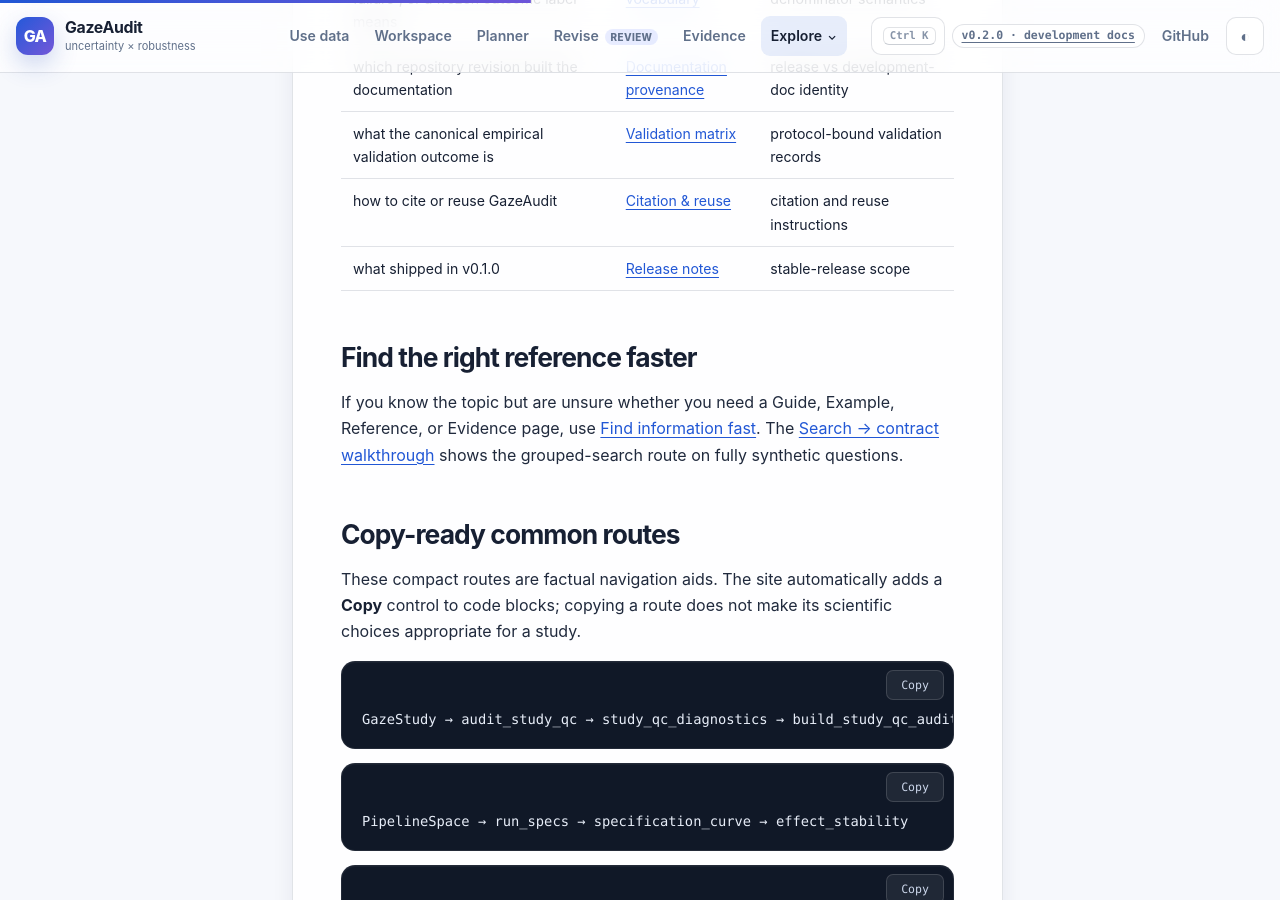
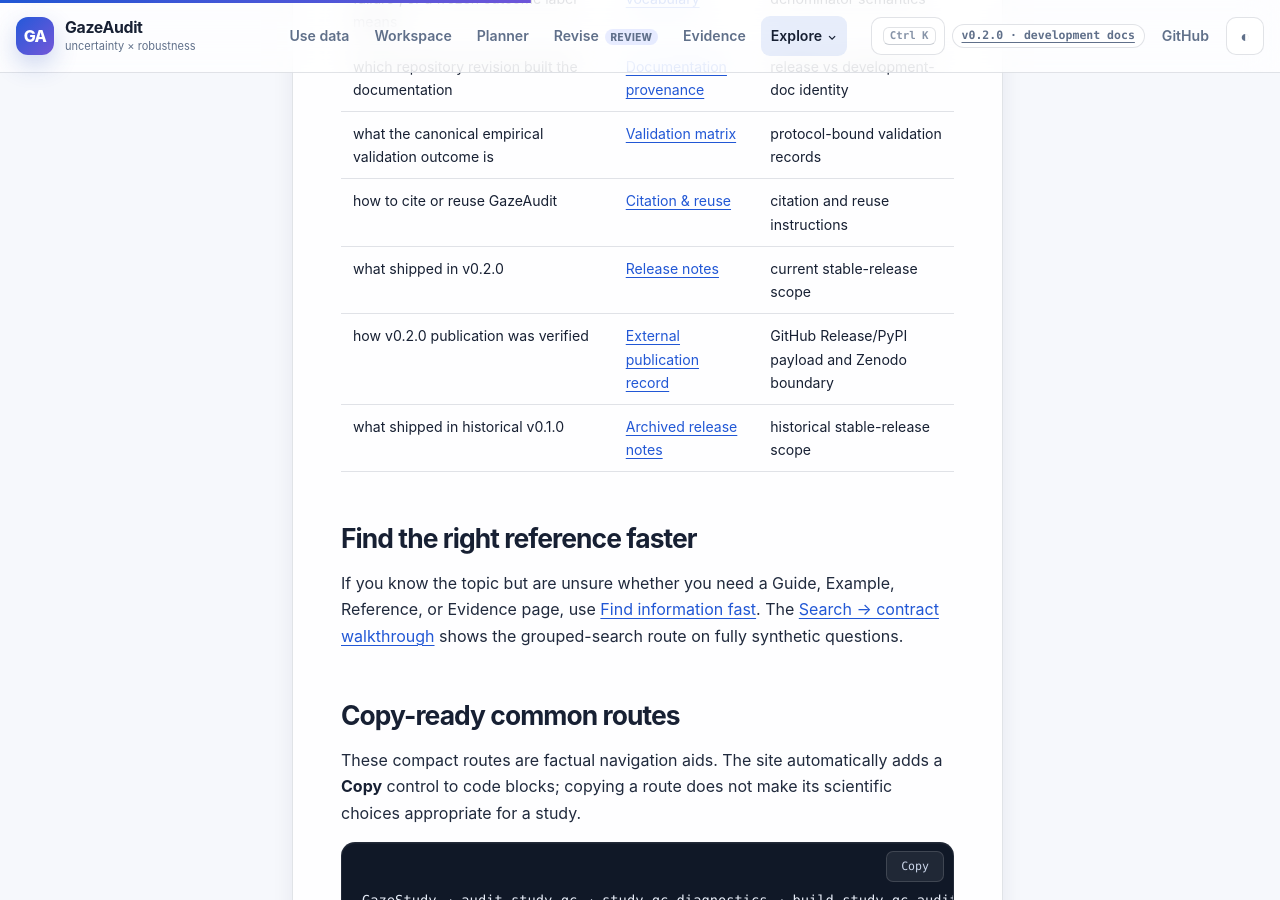
Before and after one commit to stefanosbalaskas/GazeAudit, a Jekyll site: the page built from docs/reference/index.md, in a window 1280 px wide and 900 px high, scrolled down 2705 px. Built offline with Jekyll 4.4.1, drawn with Linux system fonts in a browser that asks for light colours; some of the changed text lies outside the part shown.

Commit message:
docs: update reference hub for v0.2.0 publication

```diff
--- a/docs/reference/index.md
+++ b/docs/reference/index.md
@@ -41,7 +41,9 @@ These pages describe public APIs, installed commands, status vocabulary, softwar
 | which repository revision built the documentation | [Documentation provenance]({{ '/docs/reference/site-provenance/' | relative_url }}) | release vs development-doc identity |
 | what the canonical empirical validation outcome is | [Validation matrix]({{ '/docs/VALIDATION_MATRIX.html' | relative_url }}) | protocol-bound validation records |
 | how to cite or reuse GazeAudit | [Citation & reuse]({{ '/docs/CITATION_AND_REUSE.html' | relative_url }}) | citation and reuse instructions |
-| what shipped in v0.1.0 | [Release notes]({{ '/docs/RELEASE_NOTES_0.1.0.html' | relative_url }}) | stable-release scope |
+| what shipped in v0.2.0 | [Release notes]({{ '/docs/RELEASE_NOTES_0.2.0.html' | relative_url }}) | current stable-release scope |
+| how v0.2.0 publication was verified | [External publication record]({{ '/docs/EXTERNAL_PUBLICATION_0.2.0.html' | relative_url }}) | GitHub Release/PyPI payload and Zenodo boundary |
+| what shipped in historical v0.1.0 | [Archived release notes]({{ '/docs/RELEASE_NOTES_0.1.0.html' | relative_url }}) | historical stable-release scope |
 
 ## Find the right reference faster
 
@@ -107,7 +109,8 @@ The stable public package release and the continuously updated documentation are
 | What does the installed public Python function do? | package source/docstring for the exact version or commit used |
 | Which console command is installed? | `[project.scripts]` in `pyproject.toml` for the exact version or commit |
 | What does a current reference page say? | this site at its displayed build revision |
-| What did v0.1.0 ship? | the v0.1.0 release/tag and release notes |
+| What did v0.2.0 ship? | the v0.2.0 release/tag and release notes |
+| How was v0.2.0 published? | the v0.2.0 external publication verification record |
 | What is a frozen scientific validation outcome? | the validation matrix plus the case-specific frozen protocol/result record |
 
 Reference pages can move forward on `main`; they do not rewrite frozen release assets or protocol-bound evidence.
```
